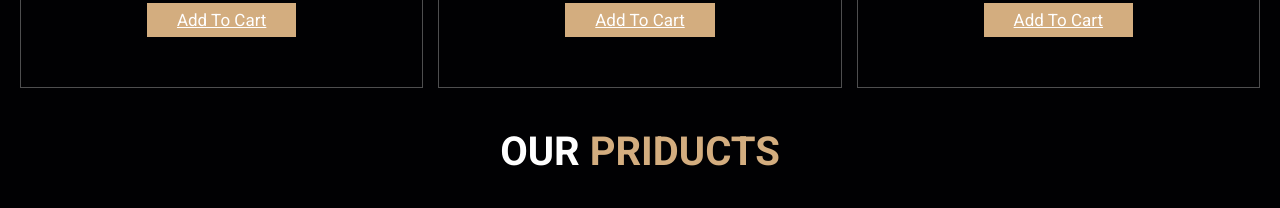
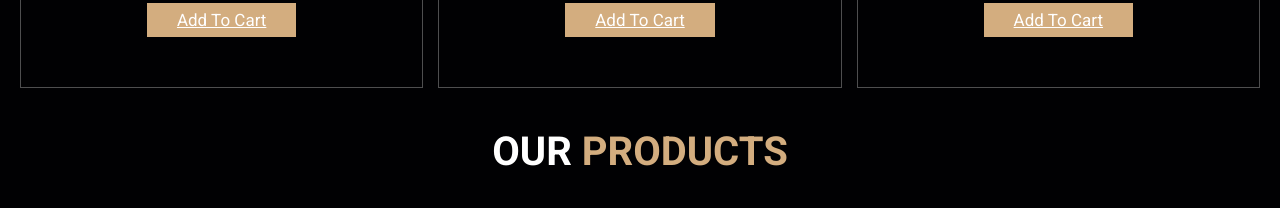
Before and after one commit to Eslam-Shaalan/cafena, a plain HTML site: page index.html in a window 1280 px wide. Shown: the part 2057-2265 px from the top of the page. Drawn offline with Linux system fonts and the light colour scheme.

Commit message:
Update index.html

```diff
--- a/index.html
+++ b/index.html
@@ -141,7 +141,7 @@
 </section>
 
 <section class="products" id="products">
-<h1 class="heading">our <span>priducts</span></h1>
+<h1 class="heading">our <span>products</span></h1>
 <div class="box-container">
     <div class="box">
         <div class="icons">
```
